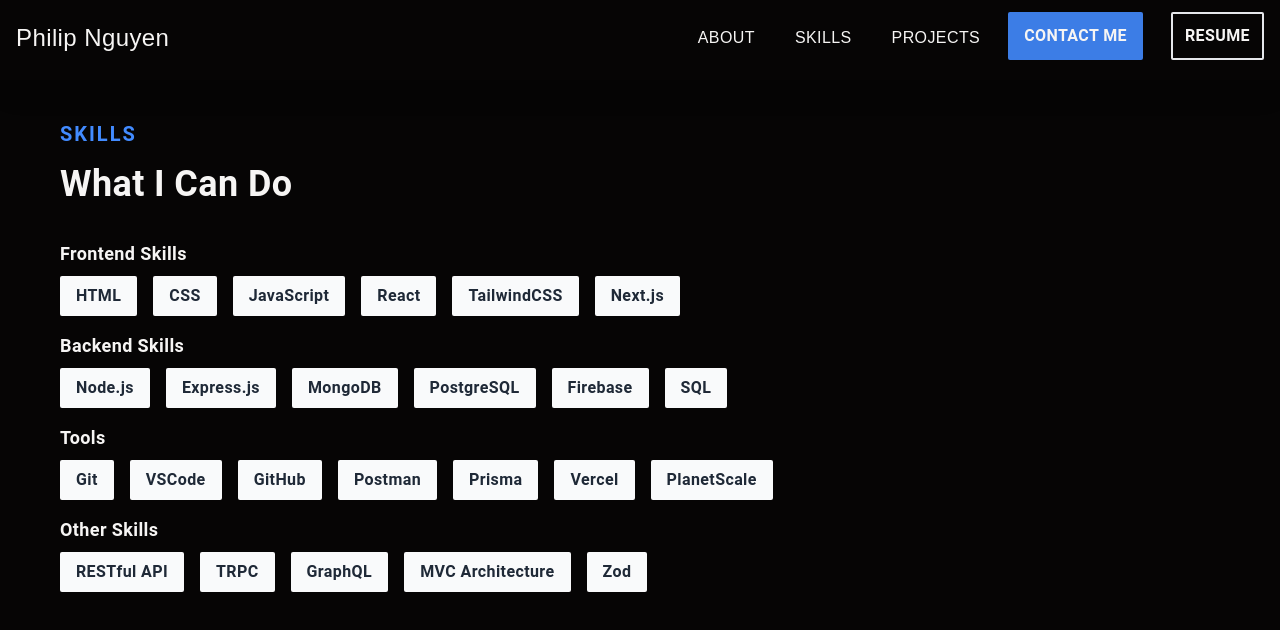
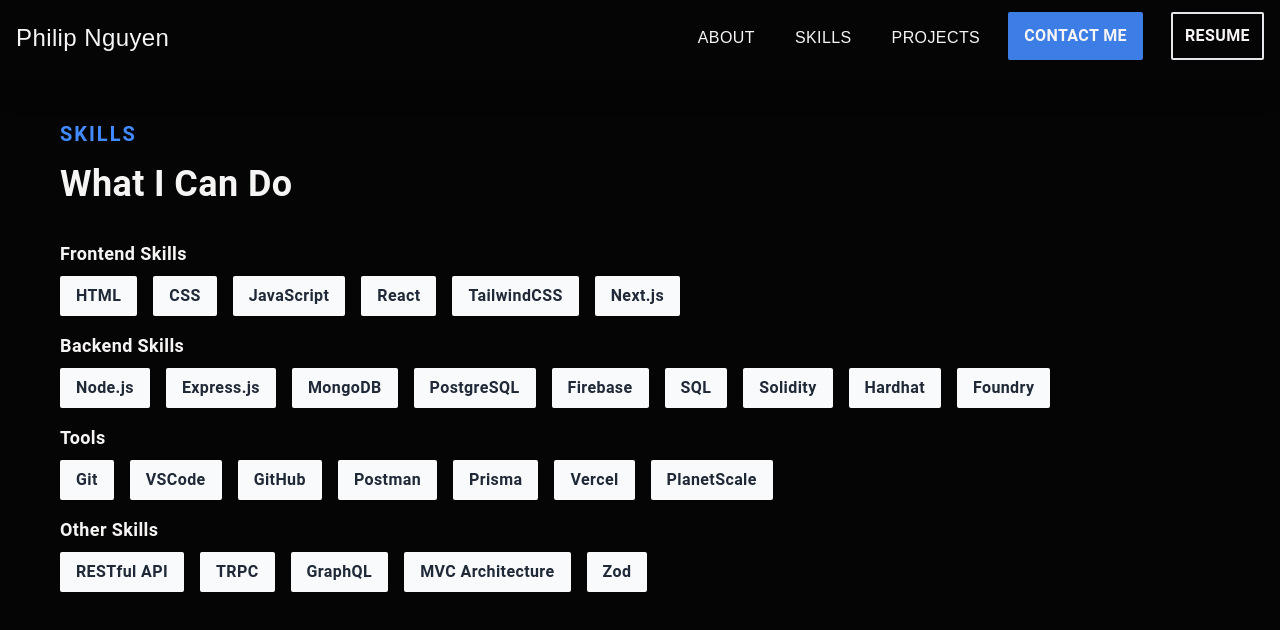
Before and after one commit to pn-code/personal-portfolio-nextjs, a Next.js app: page /skills in a window 1280 px wide. Shown: the top 630 px of the page. Built offline with nearby package versions, Linux system fonts and the light colour scheme.

Commit message:
Added Solidity to Skills

```diff
--- a/components/Skills.jsx
+++ b/components/Skills.jsx
@@ -1,4 +1,3 @@
-import { BsFillPersonLinesFill } from "react-icons/bs";
 import SkillCard from "./SkillCard";
 
 const Skills = () => {
@@ -16,7 +15,10 @@ const Skills = () => {
         "MongoDB",
         "PostgreSQL",
         "Firebase",
-    "SQL"
+        "SQL",
+        "Solidity",
+        "Hardhat",
+        "Foundry",
     ];
     const tools = [
         "Git",
@@ -25,9 +27,15 @@ const Skills = () => {
         "Postman",
         "Prisma",
         "Vercel",
-    "PlanetScale"
+        "PlanetScale",
     ];
-  const otherSkills = ["RESTful API", "TRPC", "GraphQL", "MVC Architecture", "Zod"];
+    const otherSkills = [
+        "RESTful API",
+        "TRPC",
+        "GraphQL",
+        "MVC Architecture",
+        "Zod",
+    ];
 
     return (
         <div id="skills" className="w-full h-[calc(100vh-130px)] mt-28">
```
Lines whose indentation alone changed are shown as unchanged.
